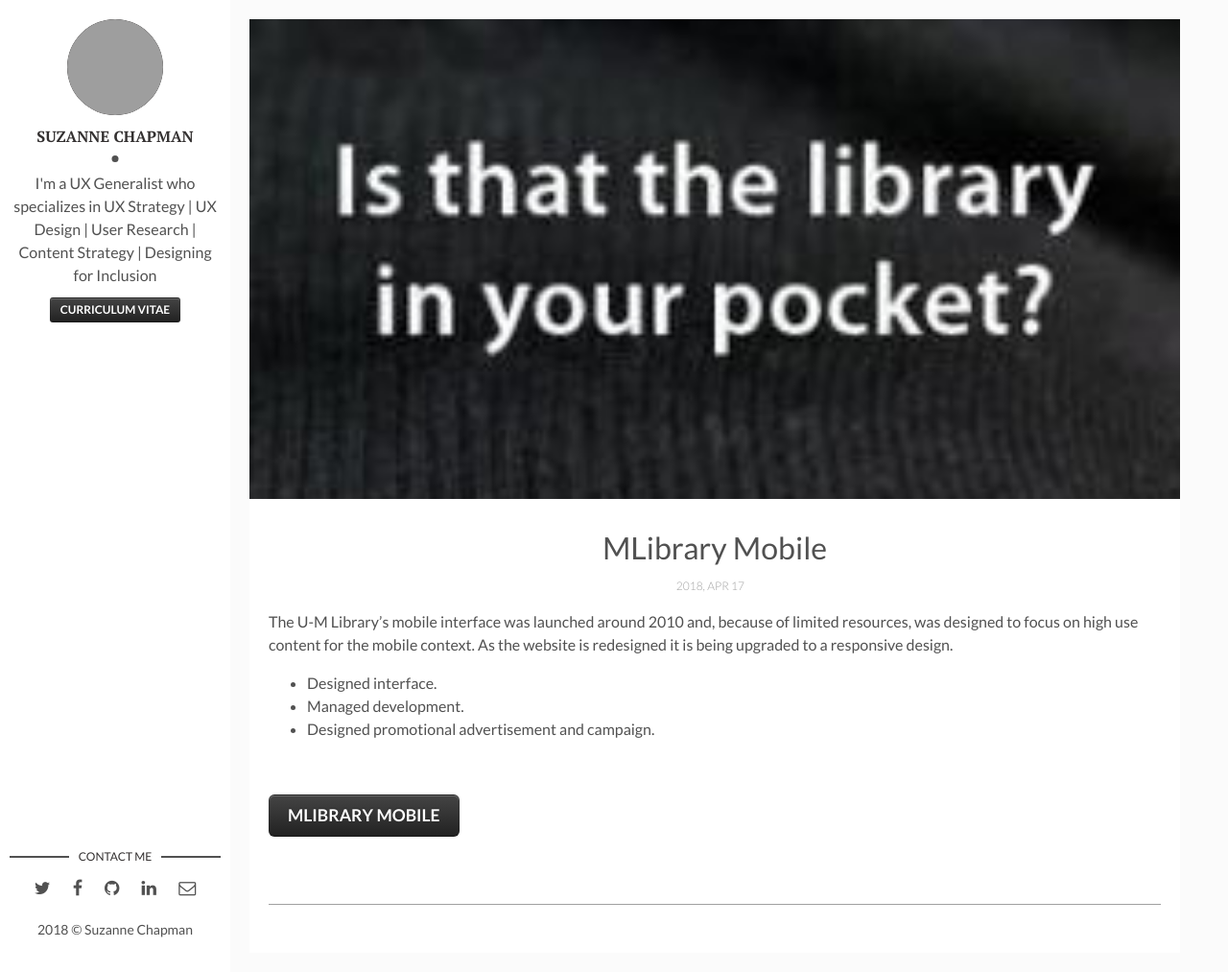
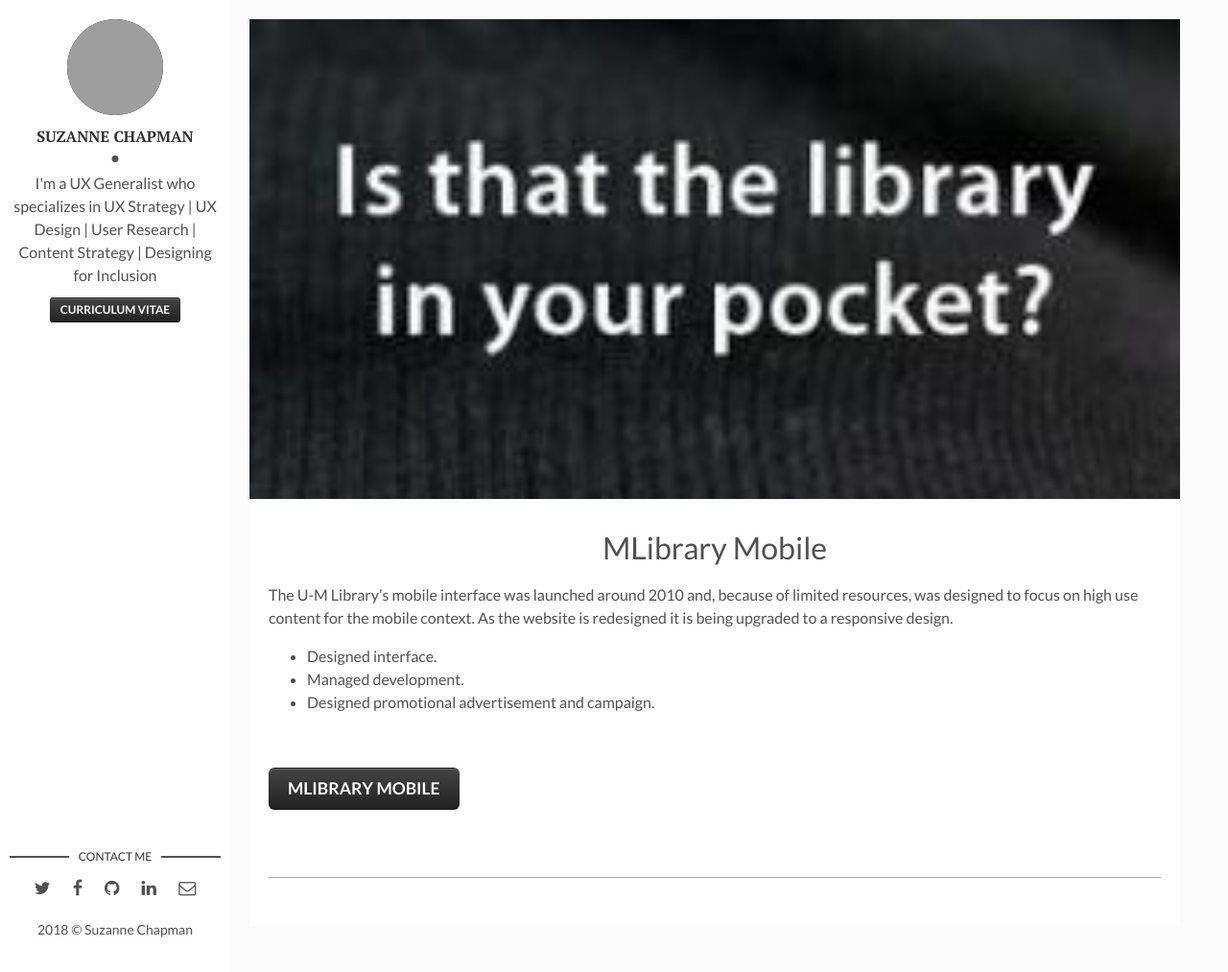
Before and after one commit to suzannechapman/suzannechapman.github.io, a Jekyll site: the page built from _posts/2018-04-18-mlibrary-mobile.markdown, in a window 1280 px wide and 1013 px high. Shown: the whole window at 96% size. Built offline with Jekyll 4.4.1, drawn with Linux system fonts in a browser that asks for light colours; grey boxes are pictures that could not be loaded.

Commit message:
removes page-date from posts and index content wrapper

```diff
--- a/_layouts/post.html
+++ b/_layouts/post.html
@@ -12,7 +12,7 @@
     <div class="wrap-content">
       <header class="header-page">
         <h1 class="page-title">{{page.title}}</h1>
-        <div class="page-date"><span>{{page.date | date: '%Y, %b %d'}}&nbsp;&nbsp;&nbsp;&nbsp;</span></div>
+        <!-- <div class="page-date"><span>{{page.date | date: '%Y, %b %d'}}&nbsp;&nbsp;&nbsp;&nbsp;</span></div> -->
       </header>
       {{content | markdownify}}
       <div class="page-footer">
--- a/index.html
+++ b/index.html
@@ -9,9 +9,9 @@
   {% endif %}
   <div class="post-content">
     <h2 class="post-title"><a href="{{post.url | prepend: site.baseurl}}">{{post.title}}</a></h2>
-    <p>{{ post.content | strip_html | truncatewords: 15 }}</p>
-    <span class="post-date">{{post.date | date: '%Y, %b %d'}}&nbsp;&nbsp;&nbsp;—&nbsp;</span>
-    <span class="post-words">{% capture words %}{{ post.content | number_of_words }}{% endcapture %}{% unless words contains "-" %}{{ words | plus: 250 | divided_by: 250 | append: " minute read" }}{% endunless %}</span>
+    <p>{{ post.content | strip_html | truncatewords: 50 }}</p>
+    <!-- <span class="post-date">{{post.date | date: '%Y, %b %d'}}&nbsp;&nbsp;&nbsp;—&nbsp;</span>
+    <span class="post-words">{% capture words %}{{ post.content | number_of_words }}{% endcapture %}{% unless words contains "-" %}{{ words | plus: 250 | divided_by: 250 | append: " minute read" }}{% endunless %}</span> -->
   </div>
 </article>
 {% endfor %}
```
